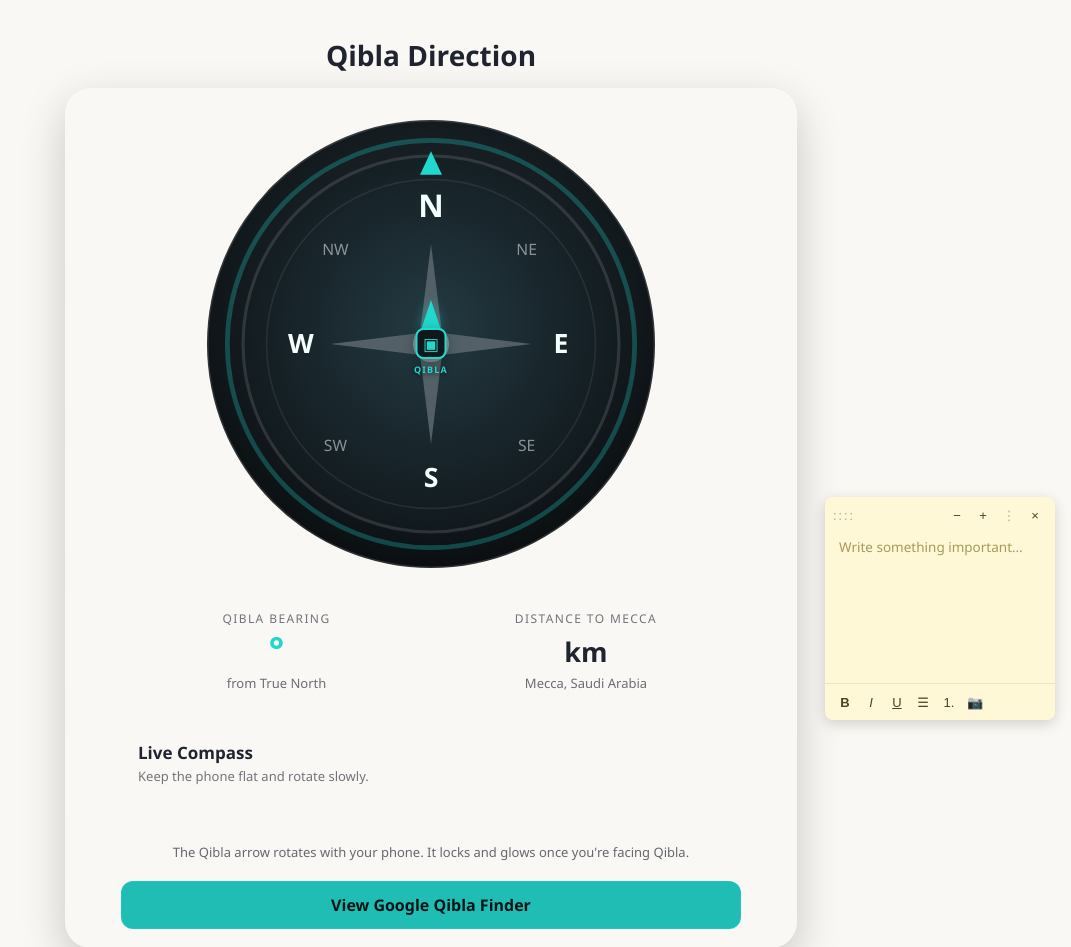
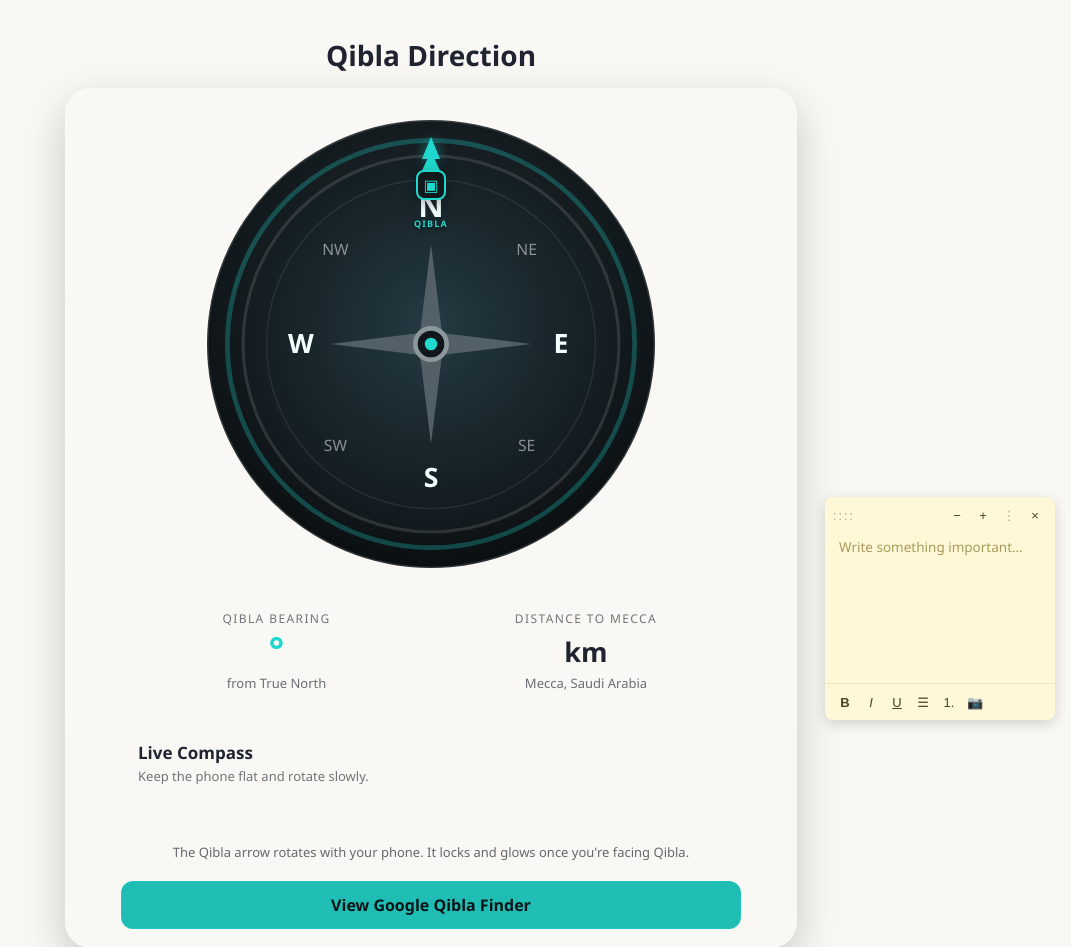
Before and after one commit to imoosa/Zaman, a Python web app: template app/templates/qibla.html in a window 1280 px wide. Shown: the part 64-1011 px from the top of the page, without its empty margins (209-1280 px from the left). Run offline with Jinja, Linux system fonts and the light colour scheme; the template is opened without the code that fills it, so the values that code supplies are empty.

Commit message:
qibla_design_bug

```diff
--- a/app/templates/qibla.html
+++ b/app/templates/qibla.html
@@ -57,14 +57,16 @@
     }
 
     /* Qibla target rotates with the live phone heading.
-       It is independent of the compass dial so it can settle precisely on Qibla. */
+       It is independent of the compass dial so it can settle precisely on Qibla.
+       Sized to match the compass face exactly (not a fixed px box) so the
+       marker orbits the rim proportionally at any screen size, same as the
+       N/E/S/W letters drawn in the SVG. */
     .qibla-target {
         position: absolute;
-        left: 50%;
-        top: 50%;
-        width: 92px;
-        height: 92px;
-        margin: -46px 0 0 -46px;
+        left: 0;
+        top: 0;
+        width: 100%;
+        height: 100%;
         transform: rotate(0deg);
         transform-origin: 50% 50%;
         z-index: 8;
@@ -74,37 +76,37 @@
     .qibla-target .target-arrow {
         position: absolute;
         left: 50%;
-        top: 2px;
+        top: 6%;
         transform: translateX(-50%);
         width: 0;
         height: 0;
-        border-left: 10px solid transparent;
-        border-right: 10px solid transparent;
-        border-bottom: 30px solid #20d8cd;
+        border-left: 9px solid transparent;
+        border-right: 9px solid transparent;
+        border-bottom: 22px solid #20d8cd;
         filter: drop-shadow(0 0 6px rgba(32,216,205,.50));
     }
 
     .qibla-target .target-kaaba {
         position: absolute;
         left: 50%;
-        top: 30px;
+        top: 13%;
         transform: translateX(-50%);
-        width: 31px;
-        height: 31px;
+        width: 30px;
+        height: 30px;
         display: grid;
         place-items: center;
         border-radius: 8px;
         background: #10181c;
         border: 2px solid #20d8cd;
         color: #20d8cd;
-        font-size: 17px;
+        font-size: 16px;
         box-shadow: 0 4px 13px rgba(0,0,0,.32);
     }
 
     .qibla-target .target-label {
         position: absolute;
         left: 50%;
-        top: 65px;
+        top: 23%;
         transform: translateX(-50%);
         color: #20d8cd;
         font-size: 9px;
@@ -539,13 +541,43 @@
         }
     }
 
+    /*
+     * Plain `360 - alpha` only gives a correct heading when the phone is
+     * lying flat on a table. Held upright — the normal way anyone actually
+     * uses a Qibla compass — alpha alone becomes close to gimbal-locked and
+     * swings wildly on tiny wrist tilts (the "here and there" jumpiness).
+     * This combines alpha, beta and gamma into a proper tilt-compensated
+     * heading, the same approach browsers use internally for
+     * webkitCompassHeading on iOS.
+     */
+    function tiltCompensatedHeading(alpha, beta, gamma){
+        var aRad = alpha * Math.PI / 180;
+        var bRad = beta * Math.PI / 180;
+        var gRad = gamma * Math.PI / 180;
+
+        var cA = Math.cos(aRad), sA = Math.sin(aRad);
+        var cB = Math.cos(bRad), sB = Math.sin(bRad);
+        var cG = Math.cos(gRad), sG = Math.sin(gRad);
+
+        var rA = -cA * sG - sA * sB * cG;
+        var rB = -sA * sG + cA * sB * cG;
+
+        var heading = Math.atan2(rA, rB) * 180 / Math.PI;
+        if (heading < 0) heading += 360;
+
+        return heading;
+    }
+
     var handler = function(e){
         var raw = null;
 
         if (typeof e.webkitCompassHeading === 'number') {
+            // iOS already gives a true, tilt-compensated compass heading.
             raw = e.webkitCompassHeading;
-        } else if (typeof e.alpha === 'number') {
-            raw = (360 - e.alpha) % 360;
+        } else if (typeof e.alpha === 'number' &&
+                   typeof e.beta === 'number' &&
+                   typeof e.gamma === 'number') {
+            raw = tiltCompensatedHeading(e.alpha, e.beta, e.gamma);
         }
 
         if (raw === null || !isFinite(raw)) return;
```
